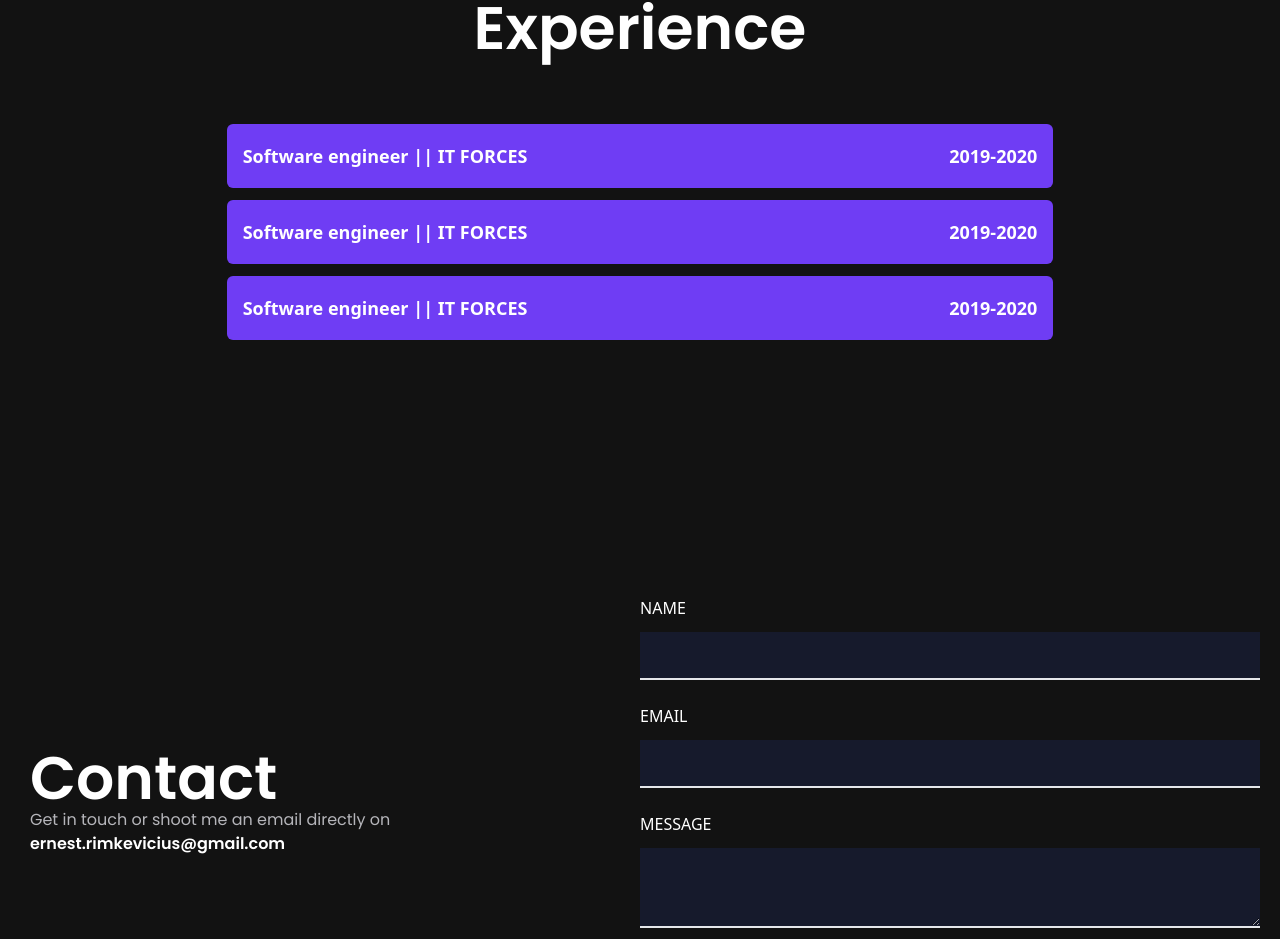
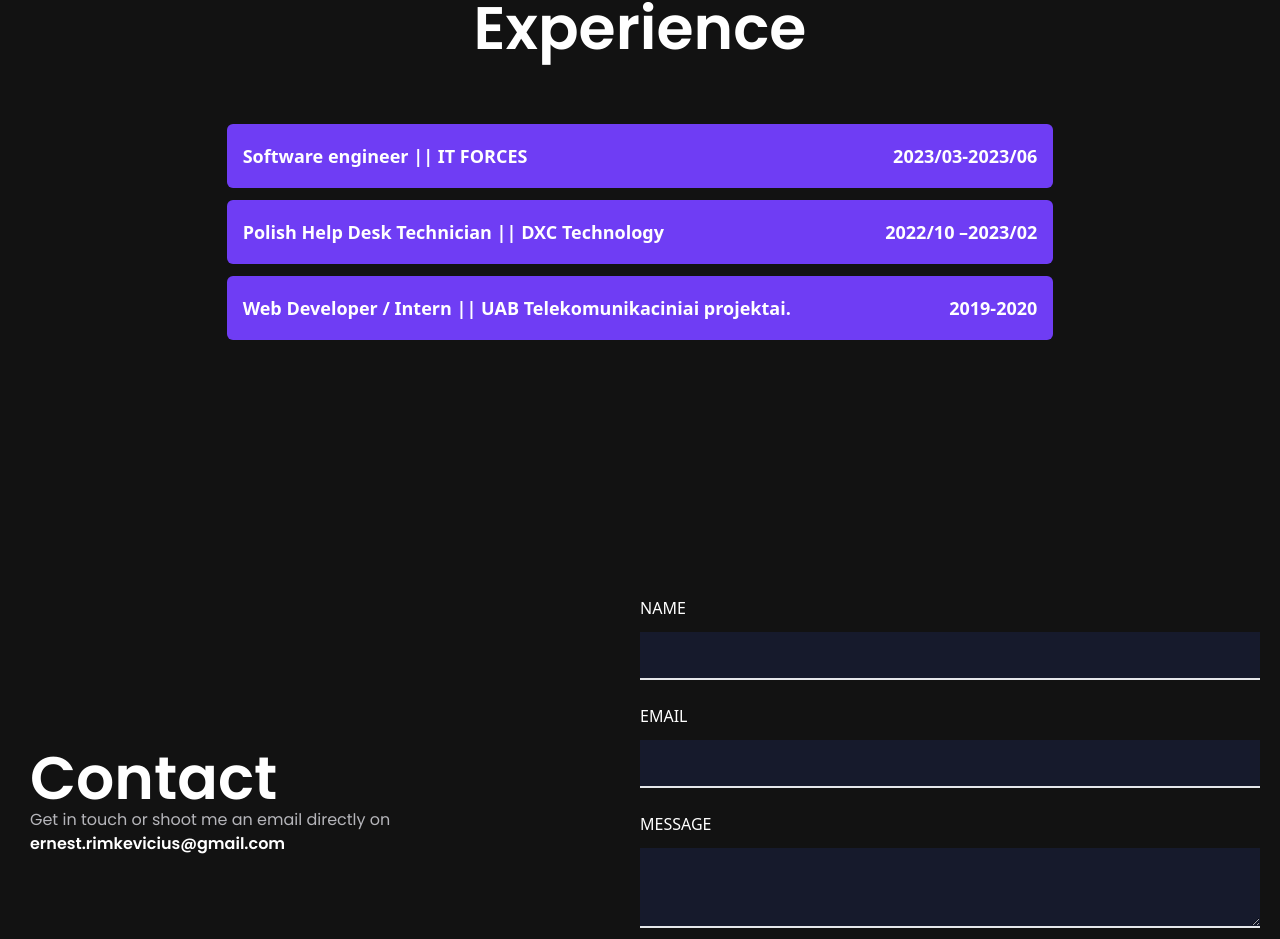
Before and after one commit to Urnesto/Portfolio-Website, a React (Vite) app: page / in a window 1280 px wide. Shown: the part 2654-3593 px from the top of the page. Built offline with nearby package versions, Linux system fonts and the light colour scheme.

Commit message:
added logo

```diff
--- a/src/assets/index.js
+++ b/src/assets/index.js
@@ -14,6 +14,8 @@ import back from "./icons/back.svg";
 import ernest from "./icons/ernest.svg";
 import todo from "./projects/to-do.png";
 import blog from "./projects/blog.png";
+import dxc from "./icons/dxc.svg";
+import tele from "./icons/tele.svg";
 import git from "./icons/git.svg";
 import web from "./icons/web.svg";
 import msg from "./icons/msg.svg";
@@ -37,4 +39,6 @@ export {
   git,
   web,
   msg,
+  tele,
+  dxc,
 };
--- a/src/constants/index.js
+++ b/src/constants/index.js
@@ -11,6 +11,8 @@ import {
   css,
   blog,
   todo,
+  tele,
+  dxc,
 } from "../assets";
 
 export const navLinks = [
@@ -71,19 +73,19 @@ const experience = [
     id: "project-1",
     position: "Software engineer",
     name: "IT FORCES",
-    date: "2019-2020",
+    date: "2023/03-2023/06",
     description: [
       {
         id: "1",
-        name: "Developing and maintaining user interfaces for web-based applications and websites ",
+        name: "Built responsive websites using semantic HTML5, JavaScript, ReactJS, and SCSS compiled using maven and webpack build tools",
       },
       {
         id: "2",
-        name: "Wrote clean and maintainable code by following code writing best practices and maintaining code style consistencies",
+        name: "Experience in Routing, Navigation, Form handling, Validation, Git, Trello",
       },
       {
         id: "3",
-        name: "Successfully identified, diagnosed, and fixed website problems, including broken links, typographical errors, and formatting issues",
+        name: "React/Redux Toolkit: functional components, React Router, styled components etc",
       },
     ],
     icon: IT_Forces,
@@ -92,32 +94,21 @@ const experience = [
         id: "1",
         name: "Javascript",
       },
-      { id: "2", name: "Javascript" },
-      { id: "3", name: "React" },
-      { id: "4", name: "Redux" },
-      { id: "5", name: "Tailwind" },
+      {},
     ],
   },
   {
     id: "project-2",
-    position: "Software engineer",
-    name: "IT FORCES",
-    date: "2019-2020",
+    position: "Polish Help Desk Technician",
+    name: "DXC Technology",
+    date: "2022/10 –2023/02",
     description: [
       {
         id: "1",
-        name: "Developing and maintaining user interfaces for web-based applications and websites ",
-      },
-      {
-        id: "2",
-        name: "Wrote clean and maintainable code by following code writing best practices and maintaining code style consistencies",
-      },
-      {
-        id: "3",
-        name: "Successfully identified, diagnosed, and fixed website problems, including broken links, typographical errors, and formatting issues",
+        name: "Answer user inquiries regarding computer software or hardware operation to resolve problems.",
       },
     ],
-    icon: IT_Forces,
+    icon: dxc,
     tags: [
       {
         id: "1",
@@ -131,33 +122,23 @@ const experience = [
   },
   {
     id: "project-3",
-    position: "Software engineer",
-    name: "IT FORCES",
+    position: "Web Developer / Intern",
+    name: "UAB Telekomunikaciniai projektai.",
     date: "2019-2020",
     description: [
       {
         id: "1",
-        name: "Developing and maintaining user interfaces for web-based applications and websites ",
-      },
-      {
-        id: "2",
-        name: "Wrote clean and maintainable code by following code writing best practices and maintaining code style consistencies",
-      },
-      {
-        id: "3",
-        name: "Successfully identified, diagnosed, and fixed website problems, including broken links, typographical errors, and formatting issues",
+        name: "● Designed and developed a small promotional website for the company using JavaScript and PHP ",
       },
     ],
-    icon: IT_Forces,
+    icon: tele,
     tags: [
       {
         id: "1",
         name: "Javascript",
       },
       { id: "2", name: "Javascript" },
-      { id: "3", name: "React" },
-      { id: "4", name: "Redux" },
-      { id: "5", name: "Tailwind" },
+      { id: "3", name: "Php" },
     ],
   },
 ];
```
Also changed, not shown: src/assets/icons/dxc.png (added), src/assets/icons/tele.gif (added).
